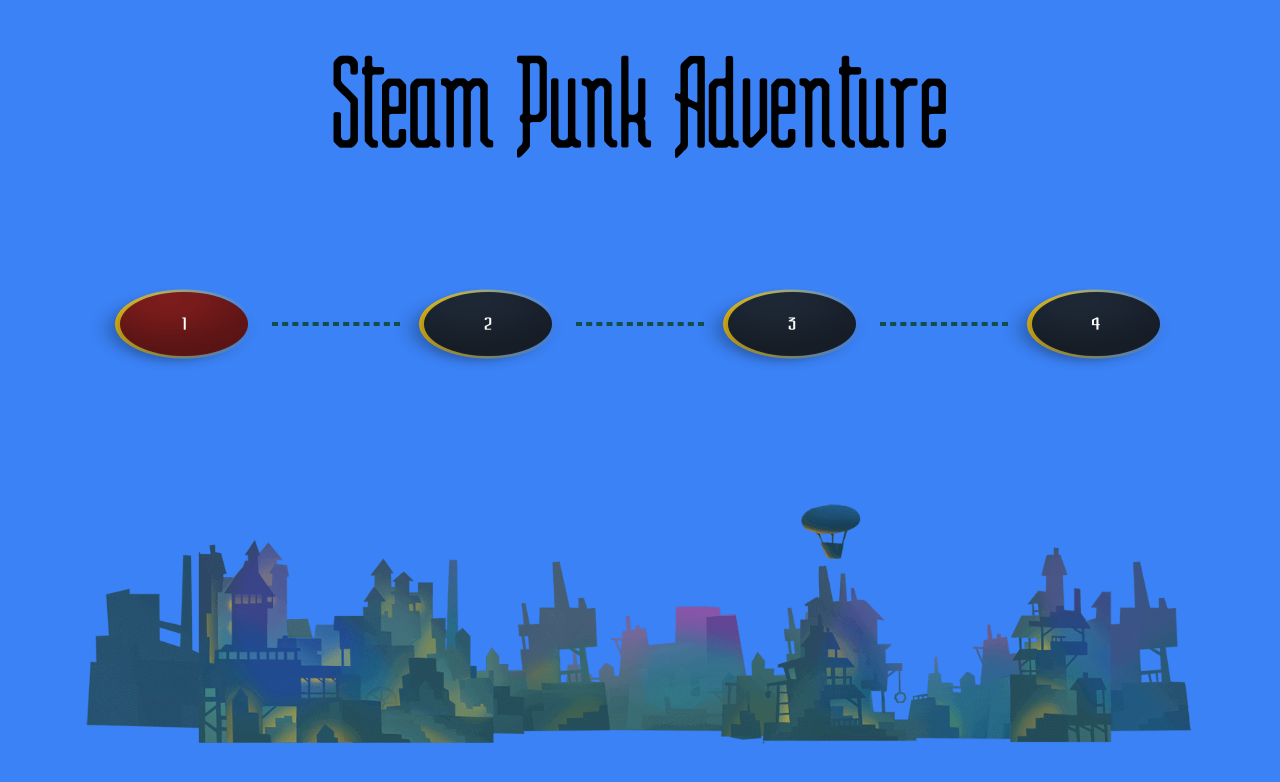
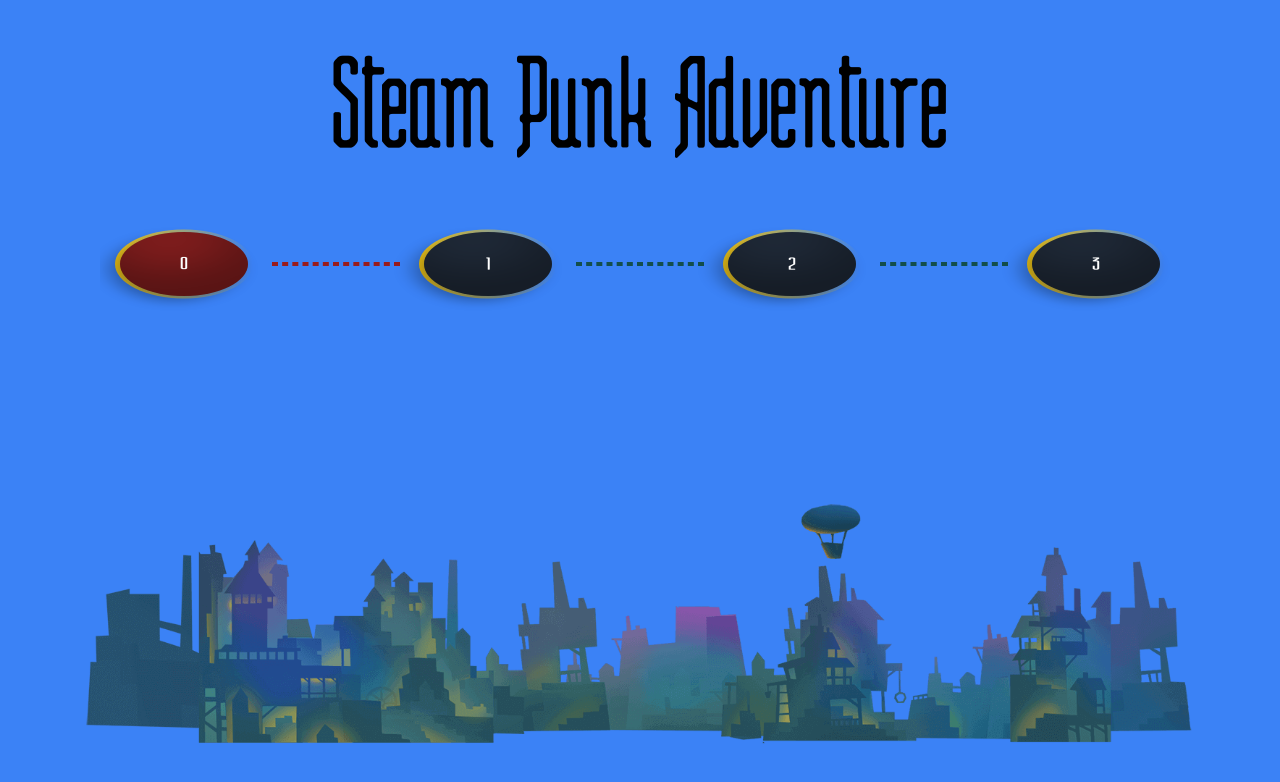
Before and after one commit to AlexandreVolts/SteamPunkAdventure, a React (Create React App) app: page /select-level in a window 1280 px wide. Shown: the top 782 px of the page. Built offline with nearby package versions, Linux system fonts and the light colour scheme.

Commit message:
feat(data-saving): Added a storage system to save player's progression

```diff
--- a/src/components/EndScreen.tsx
+++ b/src/components/EndScreen.tsx
@@ -1,17 +1,16 @@
-import { IoMdHome, IoMdPlay, IoMdRefresh } from "react-icons/io"
+import { IoMdFastforward, IoMdHome, IoMdRefresh } from "react-icons/io"
+import LevelSave from "../types/LevelSave";
 import Button from "./Button";
 
-interface EndScreenProps
+interface EndScreenProps extends LevelSave
 {
-  score?: number;
-  hasWon?: boolean;
-  rank?: number;
+  display: boolean;
   level?: number;
 }
 export default function EndScreen(props: EndScreenProps)
 {
   return (
-    <div className={`flex items-center justify-center flex-col space-y-24 absolute bg-black/75 w-full h-full transition-all duration-1000 ${props.hasWon !== undefined ? 'opacity-1' : 'opacity-0'}`}>
+    <div className={`flex items-center justify-center flex-col space-y-24 absolute bg-black/75 w-full h-full transition-all duration-1000 ${props.display ? 'opacity-1' : 'opacity-0 invisible'}`}>
       <div className="space-y-10">
         <h2 className={`font-bold text-4xl ${props.hasWon ? "text-yellow-500" : "text-red-500"}`}>
           {props.hasWon ? "Mission accomplished!" : "Mission failed..."}
@@ -19,13 +18,13 @@ export default function EndScreen(props: EndScreenProps)
         <p className="text-white text-xl text-center">Score: {props.score}</p>
       </div>
       <ul className="flex space-x-32">
-        <li className={props.hasWon !== undefined ? "animate-fade-in-delay-1 opacity-0" : ""}>
+        <li className={props.display ? "animate-fade-in-delay-1 opacity-0" : ""}>
           <Button icon={<IoMdHome color="rgb(220, 220, 50)" size="5rem" title="home" />} to="/select-level" />
         </li>
-        {props.hasWon && <li className={props.hasWon !== undefined ? "animate-fade-in-delay-2 opacity-0" : ""}>
-          <Button icon={<IoMdPlay color="rgb(220, 220, 50)" size="5rem" title="next level" />} to={`/game/${(props.level || 0) + 1}`} />
+        {props.hasWon && <li className={props.display ? "animate-fade-in-delay-2 opacity-0" : ""}>
+          <Button icon={<IoMdFastforward color="rgb(220, 220, 50)" size="5rem" title="next level" />} to={`/game/${(props.level || 0) + 1}`} />
         </li>}
-        <li className={props.hasWon !== undefined ? "animate-fade-in-delay-3 opacity-0" : ""}>
+        <li className={props.display ? "animate-fade-in-delay-3 opacity-0" : ""}>
           <Button icon={<IoMdRefresh color="rgb(220, 220, 50)" size="5rem" title="retry" />} to={`/game/${props.level}`} />
         </li>
       </ul>
--- a/src/game/Score.ts
+++ b/src/game/Score.ts
@@ -1,3 +1,5 @@
+import { App } from "./App";
+
 export class Score
 {
   private score = 0;
@@ -6,7 +8,7 @@ export class Score
   {
     ctx.fillStyle = "white";
     ctx.font = "25px 'Steam Punk Flyer'";
-    ctx.fillText(`Score: ${this.score} points`, 20, 40);
+    ctx.fillText(`Score: ${this.score} points`, App.WIDTH - 250, 40);
   }
   public add(added: number): void
   {
--- a/src/game/enemies/EnemySpawner.ts
+++ b/src/game/enemies/EnemySpawner.ts
@@ -23,7 +23,7 @@ export class EnemySpawner
     private readonly onNewEnemy: (enemy: AEnemy) => void,
   )
   {
-    this.enemies = this.loadLevel(level - 1);
+    this.enemies = this.loadLevel(level);
     this.maxScore = this.enemies.reduce((prev, cur) => cur.score + prev, 0);
   }
 
--- /dev/null
+++ b/src/hooks/useStorage.ts
@@ -0,0 +1,28 @@
+import { useState } from "react";
+import LevelSave from "../types/LevelSave";
+
+export default function useStorage() {
+  const [data, setData] = useState<LevelSave[]>(JSON.parse(localStorage.getItem("save") || '[]'));
+
+  const computeAllowedLevels = () => {
+    const lvl = data[data.length - 1];
+
+    return (data.length + (!lvl || lvl.hasWon ? 1 : 0));
+  };
+  const save = (level: number, levelSave: LevelSave) => {
+    const cpy = [...data];
+    const currentData = { ...cpy[level] };
+    const isDataExisting = currentData.score !== undefined;
+
+    if (isDataExisting) {
+      currentData.hasWon = currentData.hasWon || levelSave.hasWon;
+      currentData.score = Math.max(currentData.score, levelSave.score);
+      currentData.rank = Math.max(currentData.rank, levelSave.rank);
+    }
+    cpy[level] = isDataExisting ? currentData : levelSave;
+    localStorage.setItem("save", JSON.stringify(cpy));
+    setData(cpy);
+  };
+
+  return ({ save, data, allowedLevels: computeAllowedLevels() });
+}
--- a/src/routes/Game.tsx
+++ b/src/routes/Game.tsx
@@ -4,38 +4,39 @@ import EndScreen from "../components/EndScreen";
 import GameImages from "../components/GameImages";
 import GradientBorder from "../components/GradientBorder";
 import { App } from "../game/App";
+import useStorage from "../hooks/useStorage";
 
 export default function Game() {
   const { level } = useParams();
-  const [hasWon, setHasWon] = useState<boolean>();
-  const [score, setScore] = useState(0);
-  const [rank, setRank] = useState(0);
+  const { data, save, allowedLevels } = useStorage();
+  const [isFinished, setIsFinished] = useState(false);
 
-  const isLevelValid = useCallback((level?: string): boolean => {
-    const n = parseInt(level || "0");
+  const lvl = parseInt(level ?? "-1");
 
-    return (!isNaN(n) && n > 0 && n < 5);
-  }, []);
+  const isLevelValid = useCallback((n: number) => {
+    return (!isNaN(n) && n >= 0 && n < allowedLevels);
+  }, [allowedLevels]);
   const onLevelFinished = useCallback((hasWon: boolean, score: number, maxScore: number): void => {
-    setHasWon(hasWon);
-    setScore(score);
-    setRank(~~(score / maxScore * 3));
-  }, [setHasWon, setScore, setRank]);
+    const rank = ~~(score / (maxScore * 3));
+
+    save(lvl, { hasWon, score, rank });
+    setIsFinished(true);
+  }, [lvl, save, setIsFinished]);
 
   useEffect(() => {
-    if (isLevelValid(level)) {
-      new App(parseInt(level!), onLevelFinished);
+    if (isLevelValid(lvl) && !isFinished) {
+      new App(lvl, onLevelFinished);
     }
-  }, [level, isLevelValid, onLevelFinished]);
+  }, [lvl, isFinished, isLevelValid, onLevelFinished]);
 
-  if (!isLevelValid(level)) {
+  if (!isLevelValid(lvl)) {
     return (<Navigate to="/select-level" />);
   }
   return (
     <div className="m-auto" style={{ width: App.WIDTH }}>
       <GradientBorder>
         <div className="relative">
-          <EndScreen score={score} hasWon={hasWon} rank={rank} level={parseInt(level!)} />
+          <EndScreen {...data[lvl]} level={lvl} display={isFinished} />
           <canvas></canvas>
         </div>
       </GradientBorder>
--- a/src/routes/SelectLevel.tsx
+++ b/src/routes/SelectLevel.tsx
@@ -1,30 +1,26 @@
-import { useEffect, useState } from "react";
 import Button from "../components/Button";
 import DashedLine from "../components/DashedLine";
+import useStorage from "../hooks/useStorage";
 import levels from "./../game/json/levels.json";
 
 export default function SelectLevel() {
-  const [allowedLevels, setAllowedLevels] = useState(1);
+  const { allowedLevels } = useStorage();
 
-  useEffect(() => {
-
-  }, []);
   const generateButtons = () => Array.from({ length: levels.length }).map((_, index) => (
-    <>
+    <div key={index} className="flex items-center">
       <div className="w-32 h-32 rotate-x-60">
         <Button
-          text={(index + 1).toString()}
-          to={`/game/${index + 1}`}
+          text={(index).toString()}
+          to={`/game/${index}`}
           disabled={index >= allowedLevels}
-          key={index}
         />
       </div>
-      {index < levels.length - 1 && <DashedLine disabled={index >= allowedLevels - 1} />}
-    </>
+      {index < levels.length - 1 && <DashedLine disabled={index >= allowedLevels} />}
+    </div>
   ));
   return (
     <div className="flex justify-center">
-      <div className="flex p-20 overflow-hidden items-center">
+      <div className="flex overflow-hidden p-5">
         {generateButtons()}
       </div>
     </div>
--- /dev/null
+++ b/src/types/LevelSave.ts
@@ -0,0 +1,6 @@
+export default interface LevelSave
+{
+  hasWon: boolean;
+  score: number;
+  rank: number;
+}
```
Also changed, not shown: 2 other files (tests, documents, lock files or other folders).
